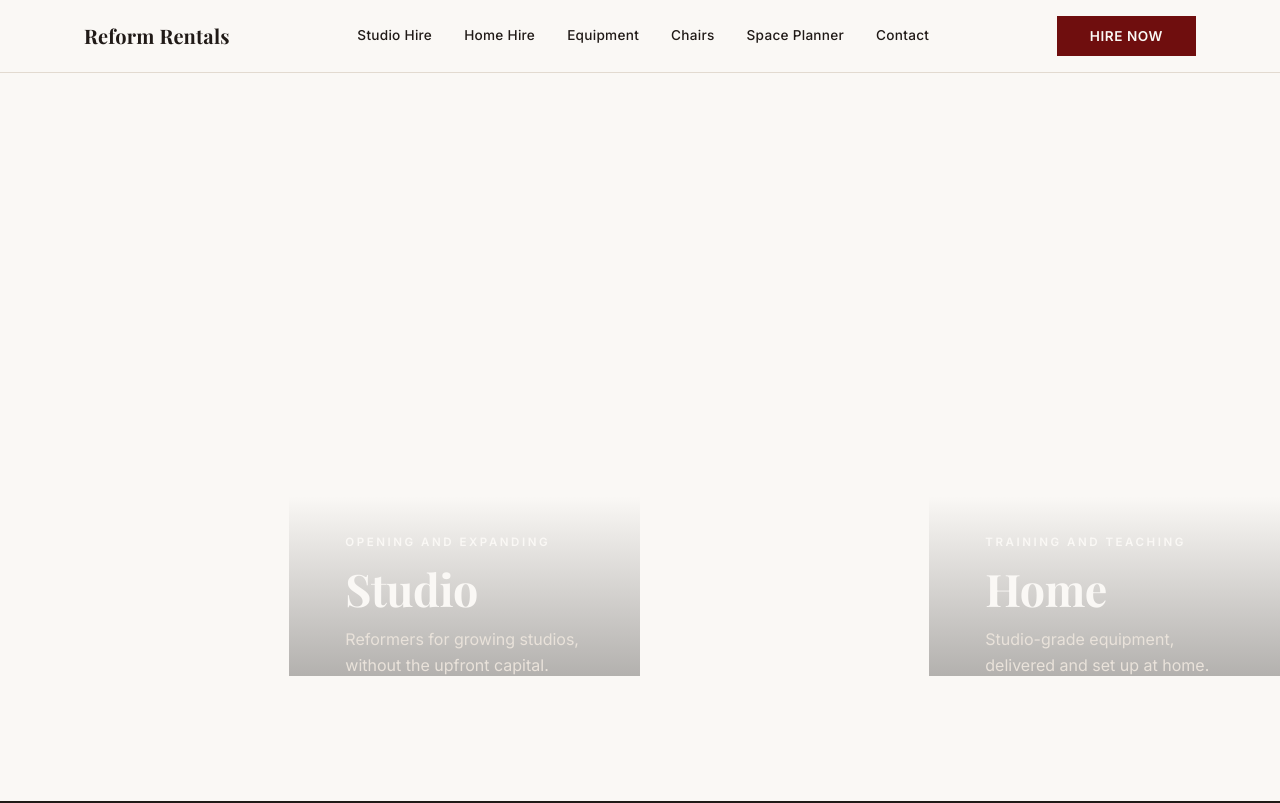
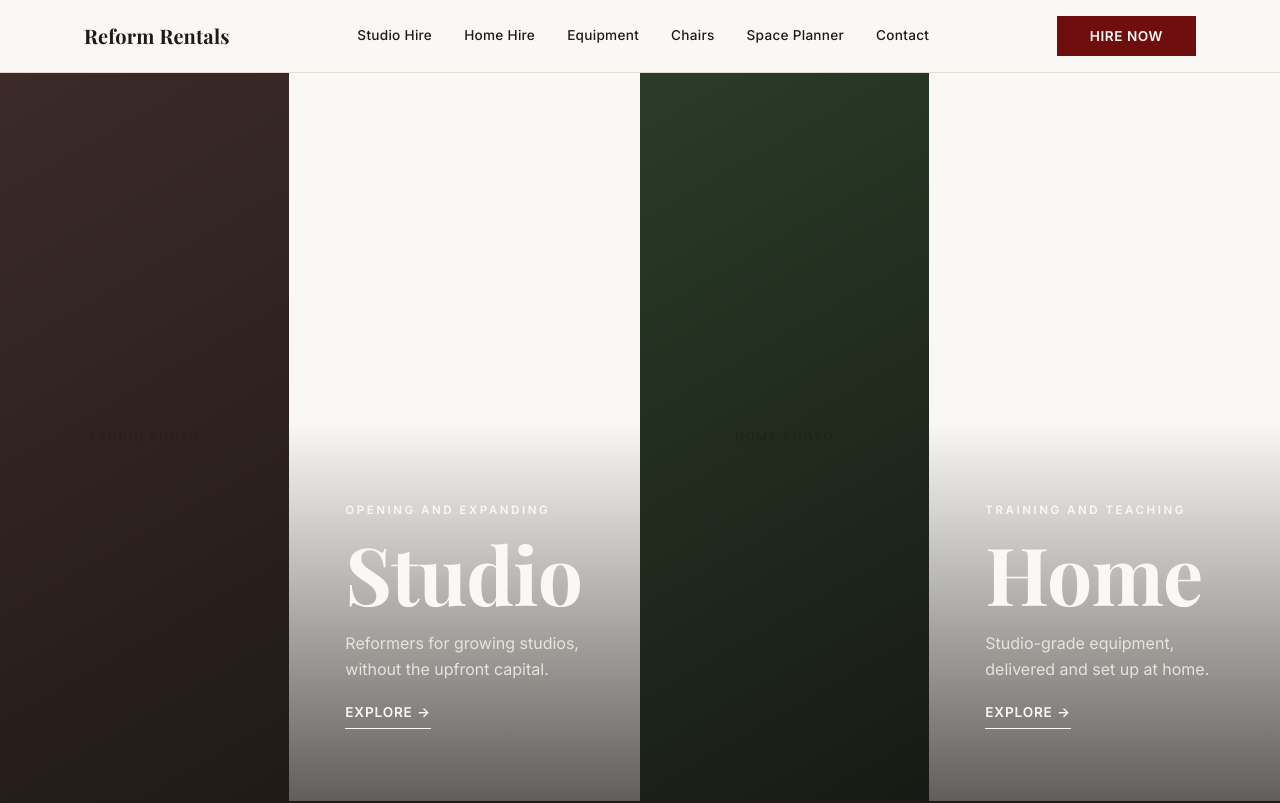
Before and after one commit to Benstott27/reformrentals-site, a React (Vite) app: page / in a window 1280 px wide. Shown: the top 803 px of the page. Built offline with nearby package versions, Linux system fonts and the light colour scheme.

Commit message:
fix mobile panel layout

```diff
--- a/src/pages/Home.css
+++ b/src/pages/Home.css
@@ -3,24 +3,28 @@
   flex-direction: column;
   margin: 0;
   padding: 0;
+  min-height: calc(100vh - 60px);
 }
 
 .panel {
   position: relative;
   flex: 1;
   width: 100%;
-  min-height: 58vh;
+  min-height: 50vh;
   margin: 0;
   padding: 0;
   display: flex;
   align-items: flex-end;
   overflow: hidden;
+  text-decoration: none;
 }
 
 .panel__photo {
   position: absolute;
   inset: 0;
   z-index: 0;
+  width: 100%;
+  height: 100%;
 }
 
 .panel__content {
@@ -34,11 +38,10 @@
 .panel__content::before {
   content: '';
   position: absolute;
-  inset: -32px 0 auto 0;
-  height: 180px;
+  inset: -80px 0 0 0;
   background: linear-gradient(
     to top,
-    rgba(15, 12, 10, 0.3),
+    rgba(15, 12, 10, 0.65),
     rgba(15, 12, 10, 0)
   );
   z-index: -1;
@@ -46,21 +49,26 @@
 
 .panel__eyebrow {
   color: #f1e9e0;
+  display: block;
+  margin-bottom: 8px;
 }
 
 .panel__title {
   color: var(--cream);
   margin: 10px 0 14px;
+  font-size: 3.5rem;
 }
 
 .panel__line {
   color: #e9e2da;
   max-width: 40ch;
+  margin-bottom: 12px;
 }
 
 .panel__link {
   color: var(--cream);
   margin-top: 8px;
+  display: inline-block;
 }
 
 .panel--studio .panel__photo {
@@ -68,7 +76,7 @@
 }
 
 .panel--home .panel__photo {
-  background: linear-gradient(150deg, #5a2020 0%, #3a1414 100%);
+  background: linear-gradient(150deg, #2a3c28 0%, #171a14 100%);
 }
 
 @media (min-width: 860px) {
@@ -84,4 +92,8 @@
   .panel__content {
     padding: 0 56px 72px;
   }
+
+  .panel__title {
+    font-size: 5rem;
+  }
 }
```
